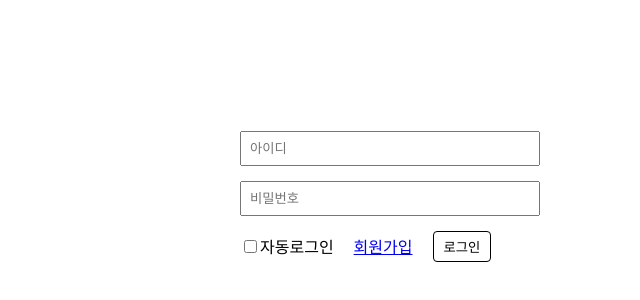
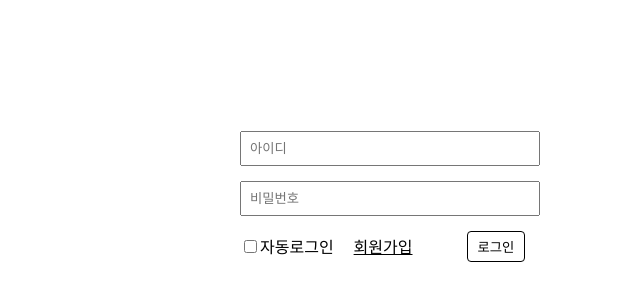
Before and after one commit to HIZENBERK/car_front_main, a React (Create React App) app in the folder car/: page / in a window 1280 px wide. Shown: the part 104-404 px from the top of the page, without its empty margins (640-1280 px from the left). Built offline with nearby package versions, Linux system fonts and the light colour scheme.

Commit message:
로그인 css 약간 수정

```diff
--- a/car/src/CSS/App.css
+++ b/car/src/CSS/App.css
@@ -64,7 +64,8 @@
 }
 
 .signup-label {
-  margin-right: 20px; /* 오른쪽 여백 추가 */
+  margin-right: 24px; /* 오른쪽 여백 추가 */
+  color: black;
 }
 
 .login-button {
@@ -73,6 +74,7 @@
   padding: 5px 10px; /* 버튼 안쪽 여백 */
   cursor: pointer; /* 커서 모양 변경 */
   border-radius: 4px; /* 버튼 모서리를 둥글게 */
+  margin-left: 30px;
 }
 
 .login-button:hover {
```
